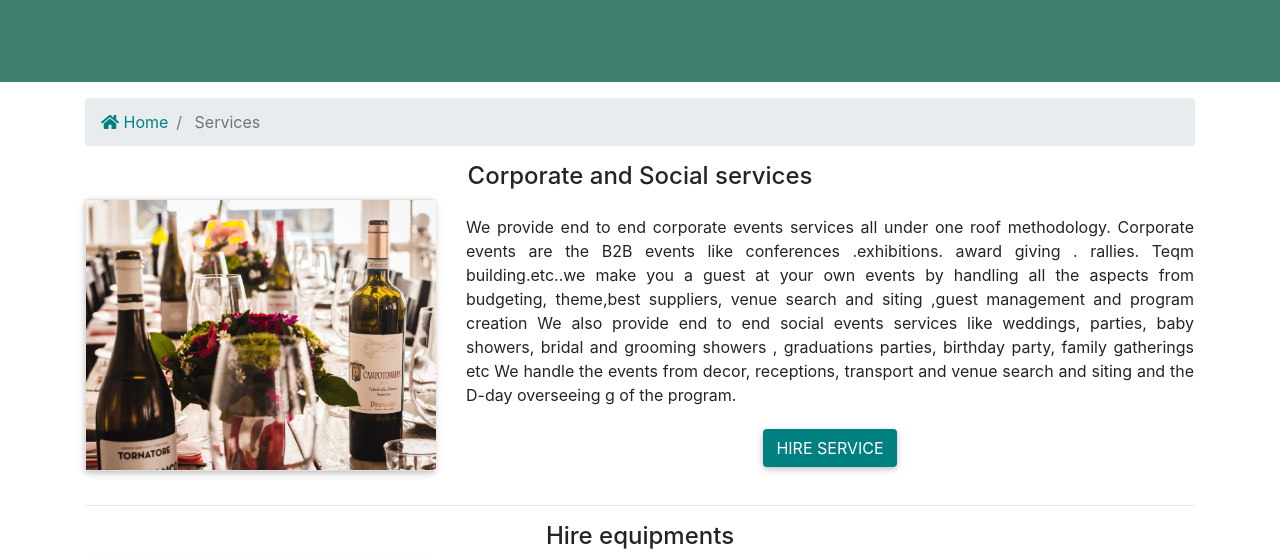
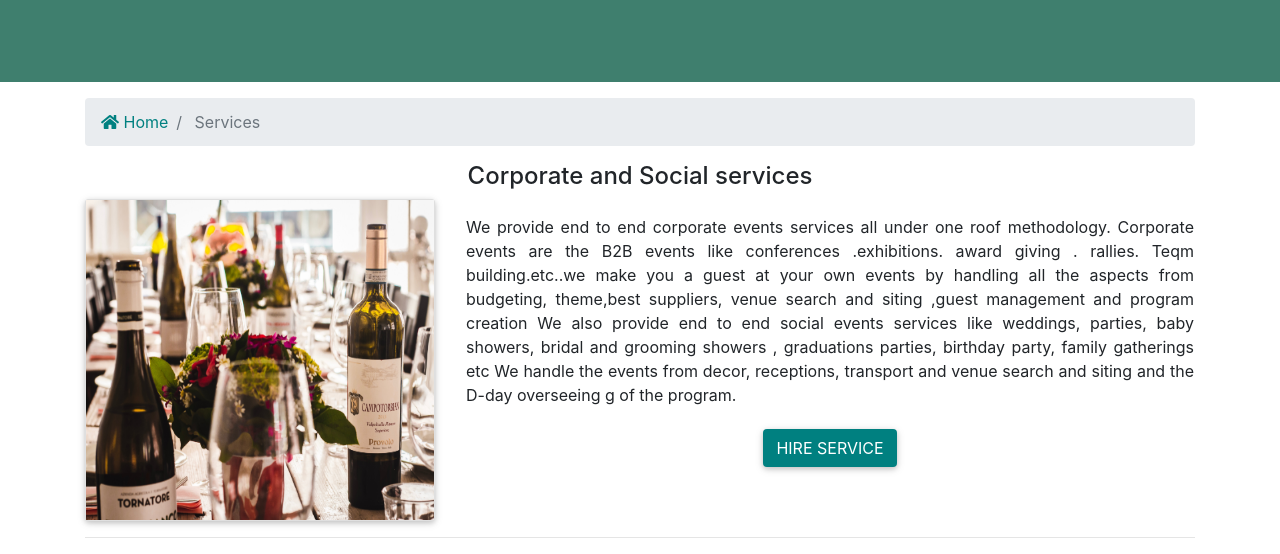
Before and after one commit to michael-basweti/duke, a Django app: page /services in a window 1280 px wide. Shown: the part 260-814 px from the top of the page. Run offline with Django 3.2, Linux system fonts and the light colour scheme; some libraries are stand-ins or nearby versions.

Commit message:
change styling of images in services

```diff
--- a/templates/services/hire_corporate_social.html
+++ b/templates/services/hire_corporate_social.html
@@ -35,7 +35,7 @@
         <div class="row">
             <div class="col-md-4">
                 <div class="card">
-                    <img style="width: 350px; height: auto;" src="{% static 'img/corporate.jpg' %}" alt="">
+                    <img class="img" src="{% static 'img/corporate.jpg' %}" alt="">
                 </div>
             </div>
             <div class="col-md-8 text-center p-3">
@@ -62,7 +62,7 @@
         <div class="row">
             <div class="col-md-4">
                 <div class="card">
-                    <img style="width: 350px; height: auto;" src="{% static 'img/catering.jpg' %}" alt="">
+                    <img class="img"  src="{% static 'img/catering.jpg' %}" alt="">
                 </div>
             </div>
             <div class="col-md-8 p-4 text-center">
```
